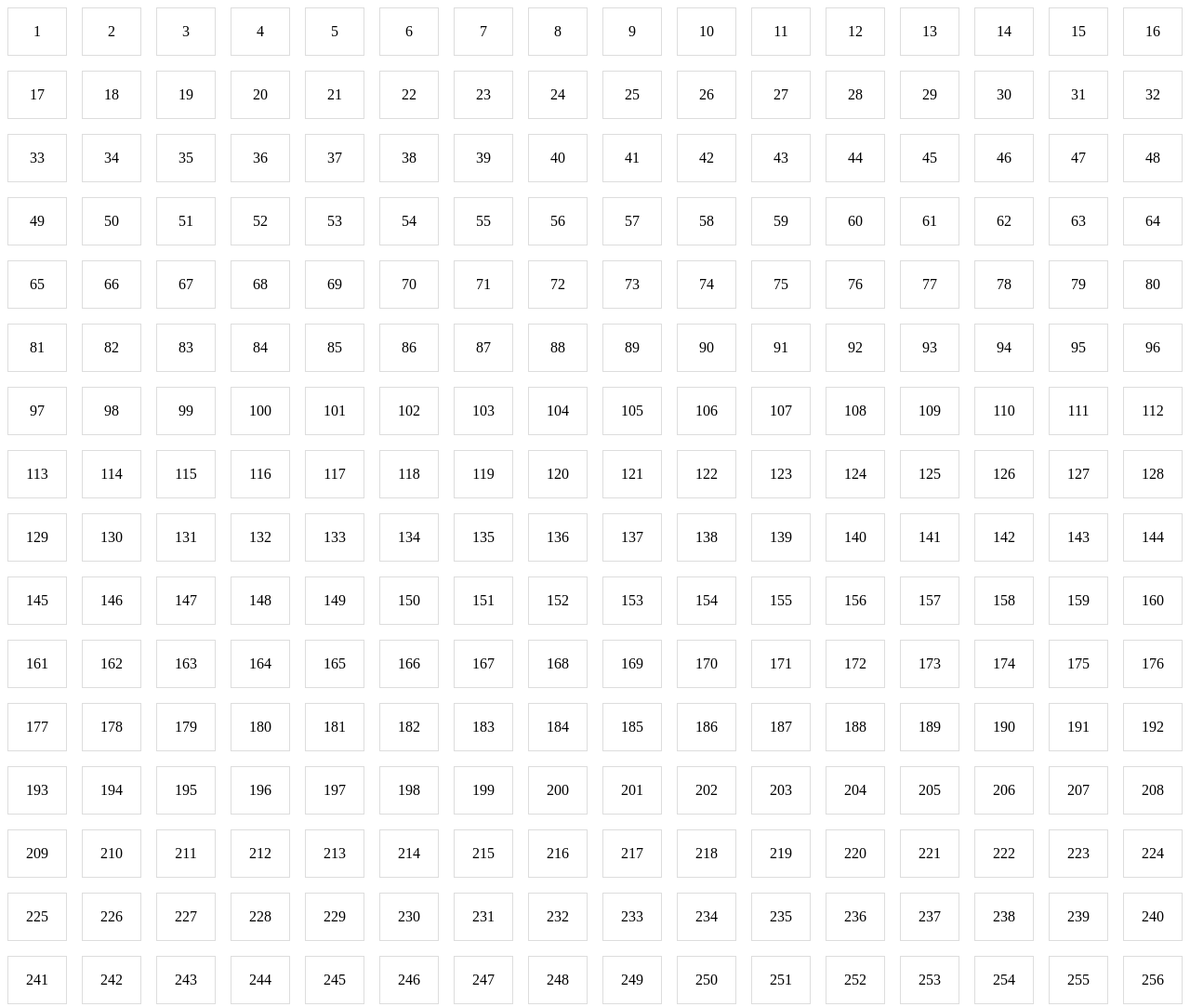
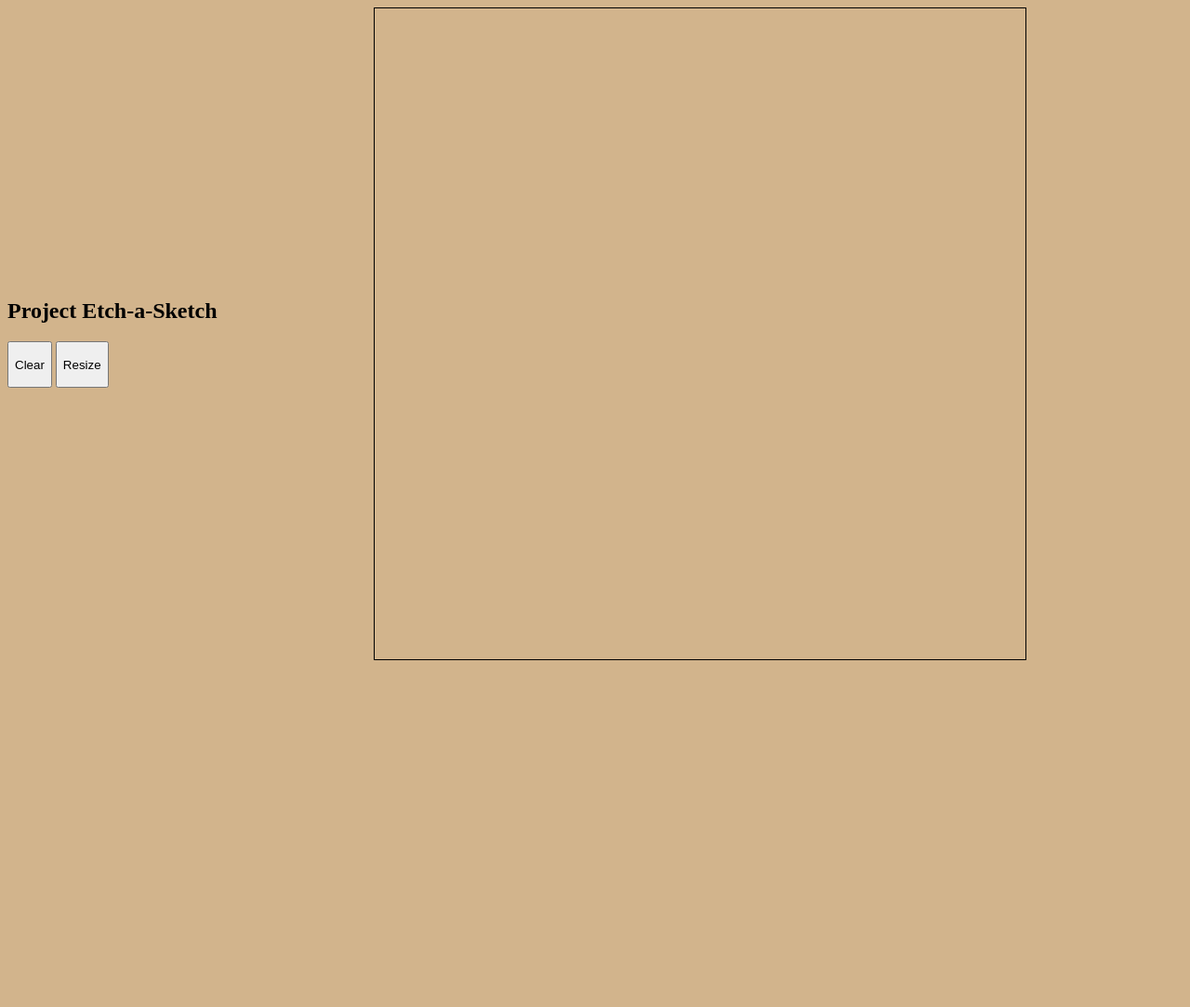
Before and after one commit to skyhunter11/Etch-a-Sketch, a plain HTML site: page index.html in a window 1280 px wide. Shown: the whole page at 93% size. After the commit the page ends 800 px from the top, so only its background shows below. Drawn offline with Linux system fonts and the light colour scheme.

Commit message:
Work on clear canvas button and resizing grid. Messed around but no real progress

```diff
--- a/app.js
+++ b/app.js
@@ -1,13 +1,23 @@
-const container = document.getElementById("container");
+const container = document.getElementById('container');
 
 function makeRows(rows, cols) {
   container.style.setProperty('--grid-rows', rows);
   container.style.setProperty('--grid-cols', cols);
+
+
   for (c = 0; c < (rows * cols); c++) {
-    let cell = document.createElement("div");
+    let cell = document.createElement('div');
     cell.innerText = (c + 1);
     container.appendChild(cell).className = "grid-item";
+    cell.addEventListener('mouseover', e => e.target.classList.add('my-color-class'));
   };
 };
 
-makeRows(16, 16);
+
+const clearBtn = document.getElementById('clear');
+clearBtn.addEventListener('click', () => {
+    .classList.add('clear-canvas-class');
+});
+
+
+makeRows(7, 7);
--- a/index.html
+++ b/index.html
@@ -5,12 +5,17 @@
     <meta http-equiv="X-UA-Compatible" content="IE=edge">
     <link rel="stylesheet" type="text/css" href="styles.css" />
     <script src="app.js" defer></script>
-
     <meta name="viewport" content="width=device-width, initial-scale=1.0">
     <title>Etch-a-Sketch</title>
 </head>
 
 <body>
+    <div class="sideBar">
+        <h2>Project Etch-a-Sketch</h2>
+        <button id="clear">Clear</button>
+        <button id="resize">Resize</button>
+    </div>
+
     <div id="container">
     </div>
 </body>
--- a/styles.css
+++ b/styles.css
@@ -8,10 +8,33 @@
     grid-gap: 1em;
     grid-template-rows: repeat(var(--grid-rows), 1fr);
     grid-template-columns: repeat(var(--grid-cols), 1fr);
+    margin: auto;
+    height: 700px;
+    width: 700px;
+    border: solid black 1px;
   }
+
+  body {
+    display: flex;
+    align-items: center;
+    background-color: tan;
+  }
+
+  button {
+    height: 50px;
+  }
+
 
   .grid-item {
     padding: 1em;
     border: 1px solid #ddd;
     text-align: center;
   }
+
+  .my-color-class {
+    background-color: forestgreen;
+  }
+
+  .clear-canvas-class {
+    background-color: white;
+  }
```
